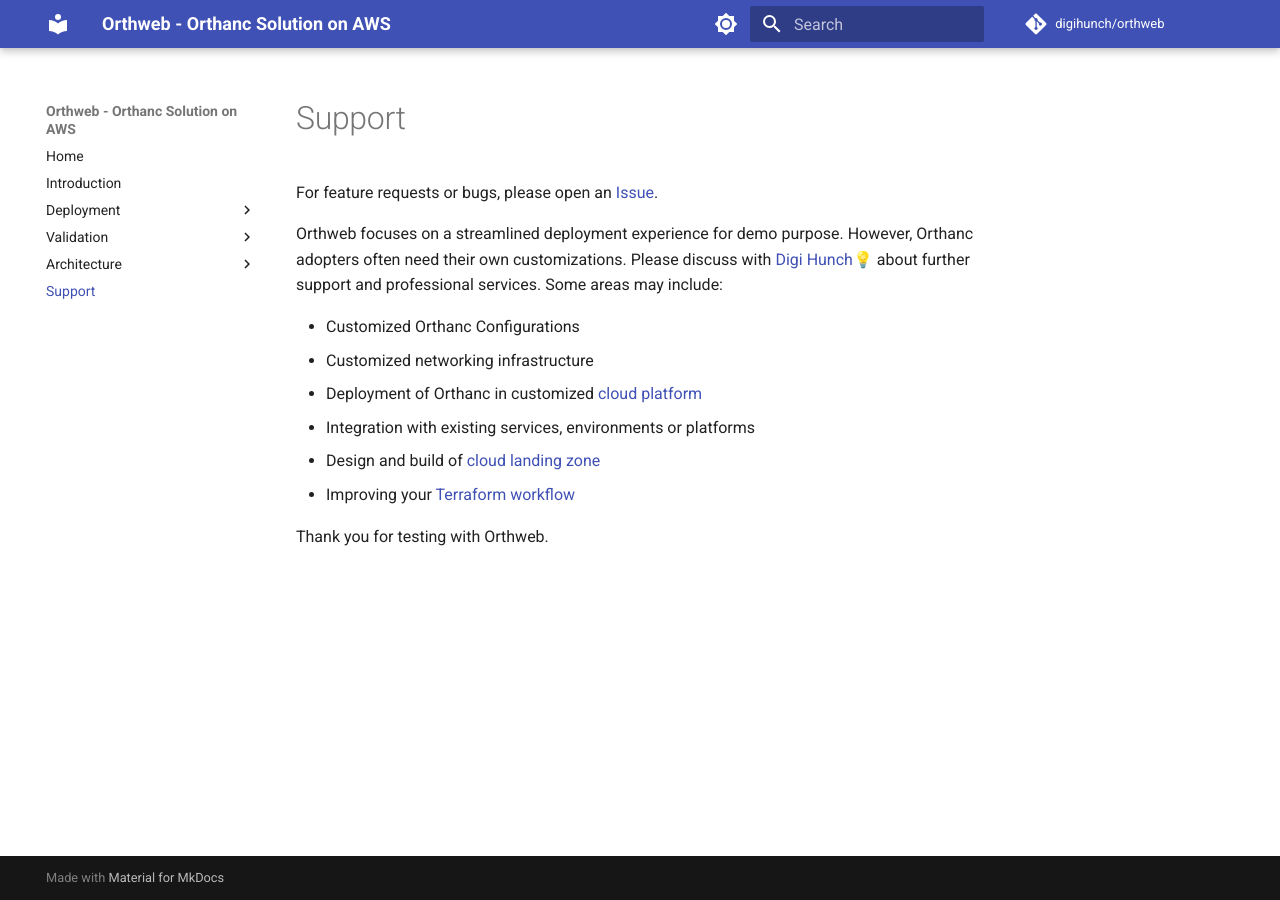
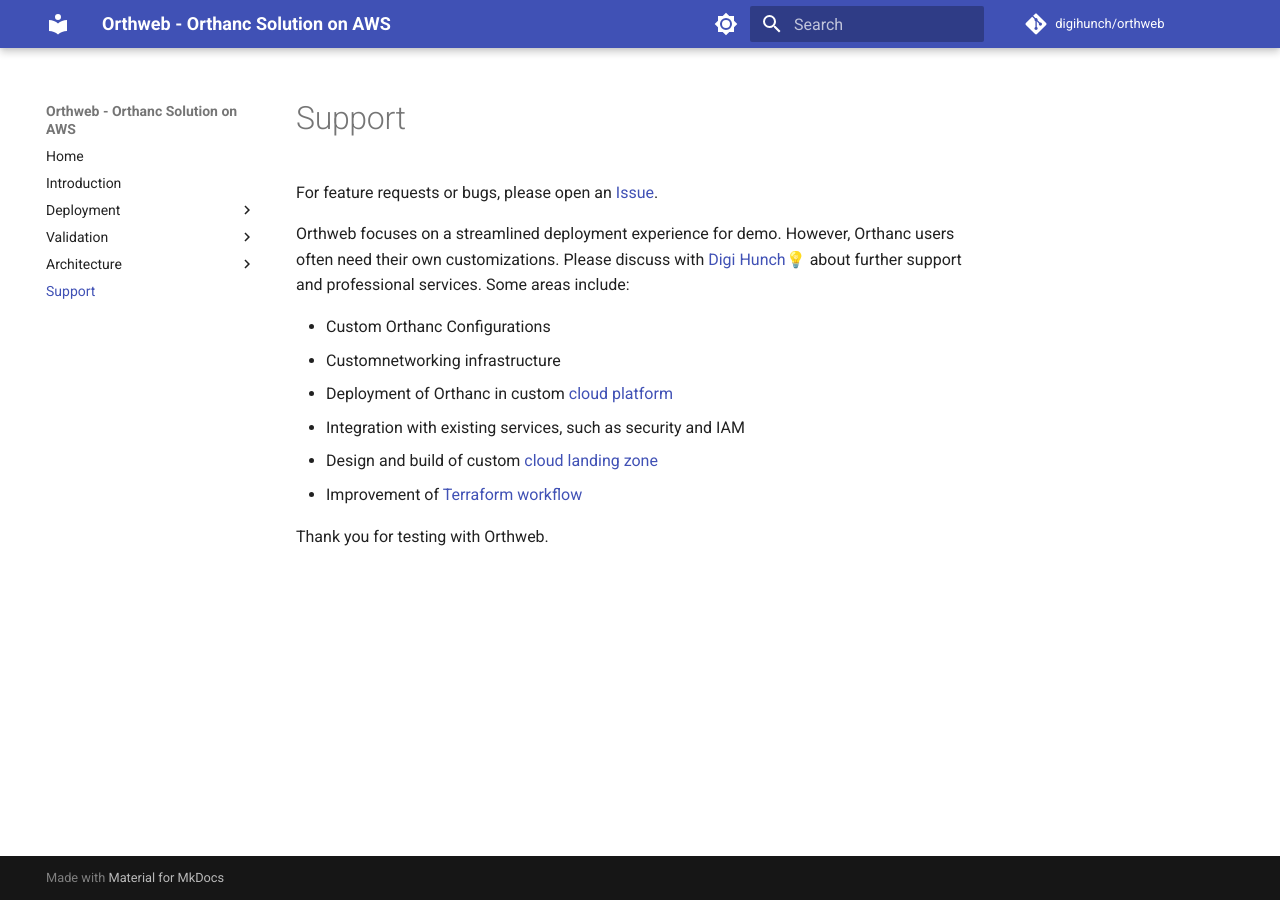
Before and after one commit to digihunch/orthweb, an MkDocs documentation site: the page built from docs/support/index.md, in a window 1280 px wide. Built offline with MkDocs 1.6.1 and Material for MkDocs 9.7.7, drawn with Linux system fonts in a browser that asks for light colours; comment, search, counter and statistics services are not loaded.

Commit message:
jan 2025 optimizations 1. create parameter file 2. parameterize interface endpoint 3. prd-specific param for rds 4. rds regular snapshot 5. update rds version, instance class, storage type and size 6. cloud-init parameterize config_repo, init command and site name 7. update document

```diff
--- a/docs/support/index.md
+++ b/docs/support/index.md
@@ -1,12 +1,12 @@
 For feature requests or bugs, please open an [Issue](https://github.com/digihunch/orthweb/issues).
 
-Orthweb focuses on a streamlined deployment experience for demo purpose. However, Orthanc adopters often need their own customizations. Please discuss with [Digi Hunch](https://www.digihunch.com/)💡 about further support and professional services. Some areas may include:
+Orthweb focuses on a streamlined deployment experience for demo. However, Orthanc users often need their own customizations. Please discuss with [Digi Hunch](https://www.digihunch.com/)💡 about further support and professional services. Some areas include:
 
-* Customized Orthanc Configurations
-* Customized networking infrastructure
-* Deployment of Orthanc in customized [cloud platform](https://www.digihunch.com/cloud-platform/)
-* Integration with existing services, environments or platforms
-* Design and build of [cloud landing zone](https://www.digihunch.com/2023/09/orchestrate-landing-zone-with-landing-zone-accelerator-on-aws/)
-* Improving your [Terraform workflow](https://medium.com/itnext/pains-in-terraform-collaboration-249a56b4534e)
+* Custom Orthanc Configurations
+* Customnetworking infrastructure
+* Deployment of Orthanc in custom [cloud platform](https://www.digihunch.com/cloud-platform/)
+* Integration with existing services, such as security and IAM
+* Design and build of custom [cloud landing zone](https://www.digihunch.com/2023/09/orchestrate-landing-zone-with-landing-zone-accelerator-on-aws/)
+* Improvement of [Terraform workflow](https://medium.com/itnext/pains-in-terraform-collaboration-249a56b4534e)
 
 Thank you for testing with Orthweb.
```
Also changed, not shown: README.md (+5 -6 lines), docs/architecture/orthweb.md (+12 -4 lines), docs/index.md (+9 -4 lines), terraform/README.md (+2 -2 lines), 12 other files.
